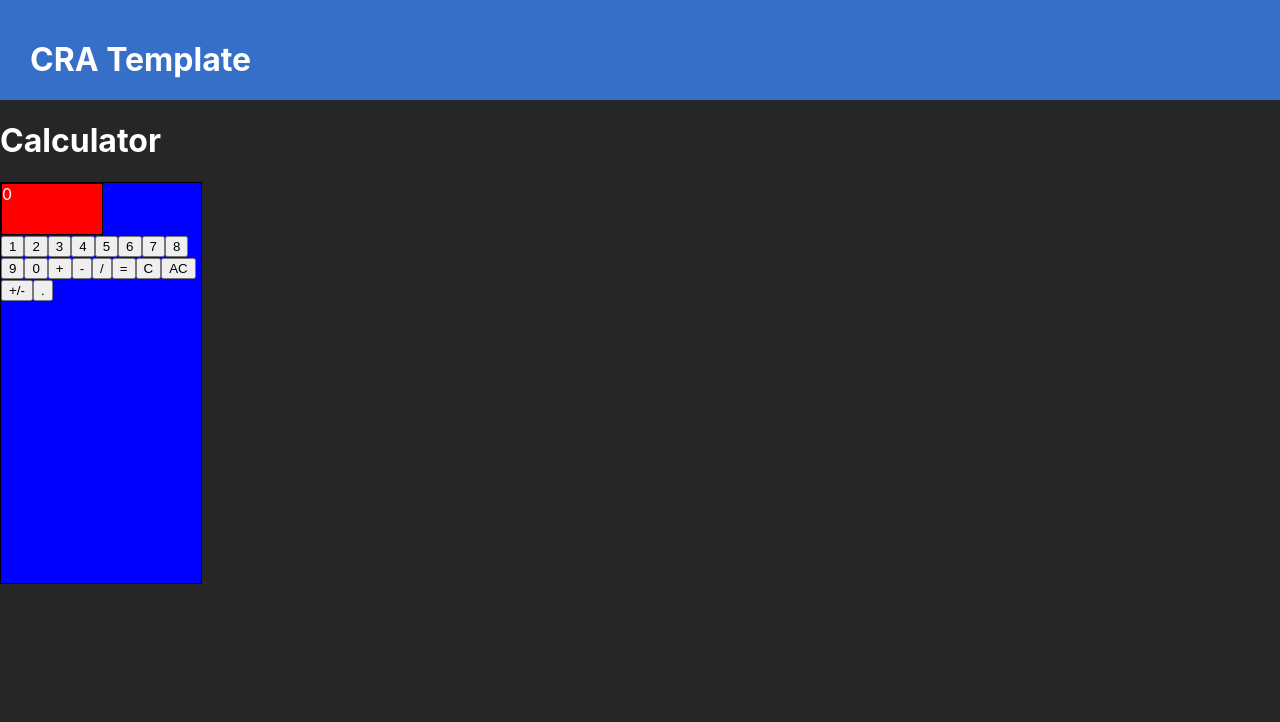
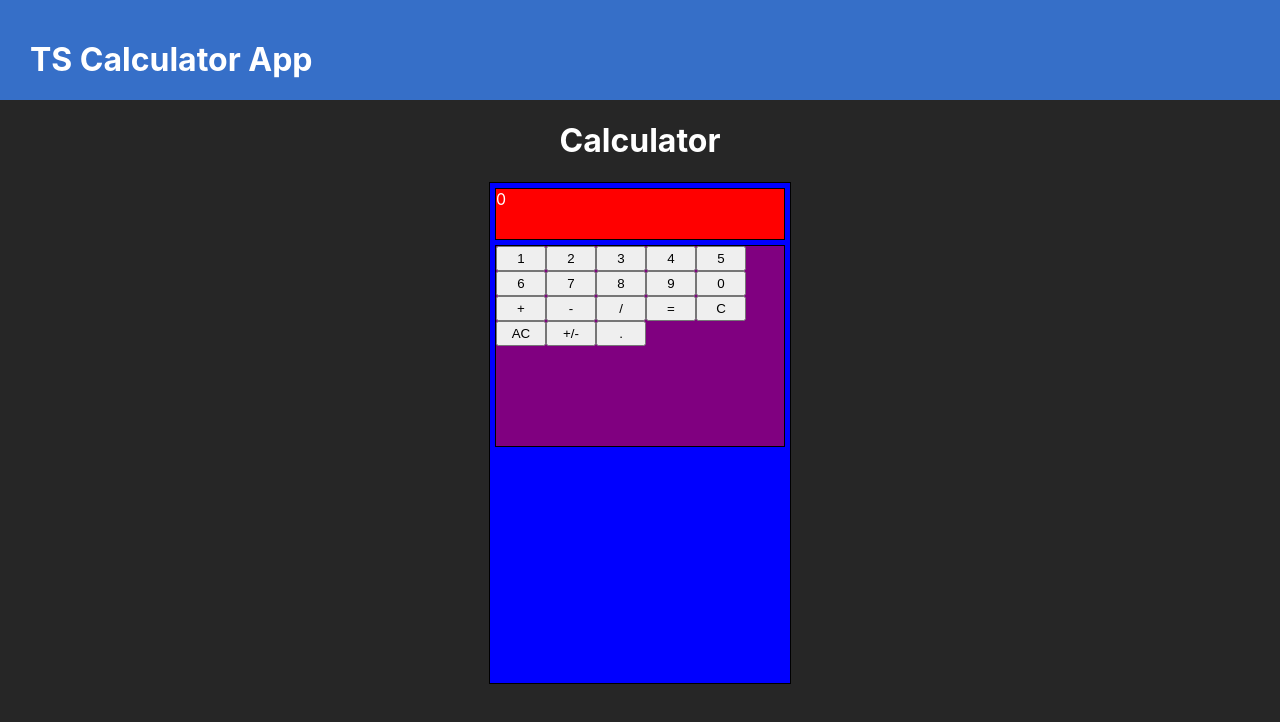
Before and after one commit to luke-hays/calculator-ts, a React (Create React App) app: page / in a window 1280 px wide. Shown: the top 722 px of the page. Built offline with nearby package versions, Linux system fonts and the light colour scheme.

Commit message:
Add some styling

```diff
--- a/src/App.tsx
+++ b/src/App.tsx
@@ -31,7 +31,7 @@ const App = (): JSX.Element => {
     <Body>
       <Header>
         <HeaderText>
-          <h1>CRA Template</h1>
+          <h1>TS Calculator App</h1>
         </HeaderText>
       </Header>
       <Calculator />
--- a/src/components/Button.tsx
+++ b/src/components/Button.tsx
@@ -1,5 +1,8 @@
 import styled from '@emotion/styled';
 
-const Button = styled('button')({});
+const Button = styled('button')({
+  height: '25px',
+  width: '50px',
+});
 
 export default Button;
--- a/src/views/Calculator.tsx
+++ b/src/views/Calculator.tsx
@@ -8,9 +8,17 @@ import Keypad from './parts/Keypad';
 const MAX_DIGIT_LENGTH = 8;
 // const MAX_DECIMAL_LENGTH = 3;
 
-const CalculatorContainer = styled(Box)({
+const CalculatorFeatures = styled(Box)({
   backgroundColor: 'blue',
-  height: '400px',
+  height: '500px',
+  width: '300px',
+});
+
+const CalculatorContainer = styled('div')({
+  display: 'flex',
+  justifyContent: 'center',
+  alignItems: 'center',
+  flexDirection: 'column',
 });
 
 const Calculator = (): JSX.Element => {
@@ -151,13 +159,13 @@ const Calculator = (): JSX.Element => {
   };
 
   return (
-    <>
+    <CalculatorContainer>
       <h1>Calculator</h1>
-      <CalculatorContainer>
+      <CalculatorFeatures>
         <Display display={display} />
         <Keypad keypadPress={keypadPress} />
-      </CalculatorContainer>
-    </>
+      </CalculatorFeatures>
+    </CalculatorContainer>
   );
 };
 
--- a/src/views/parts/Display.tsx
+++ b/src/views/parts/Display.tsx
@@ -3,7 +3,8 @@ import Box from 'components/Box';
 
 const DisplayContainer = styled(Box)({
   height: '50px',
-  width: '100px',
+  width: 'auto',
+  margin: '5px',
   backgroundColor: 'red',
 });
 
--- a/src/views/parts/Keypad.tsx
+++ b/src/views/parts/Keypad.tsx
@@ -1,3 +1,7 @@
+import styled from '@emotion/styled';
+import Box from 'components/Box';
+import Button from 'components/Button';
+
 const keys = {
   one: 1,
   two: 2,
@@ -23,64 +27,71 @@ interface KeypadProps {
   keypadPress: React.MouseEventHandler<HTMLButtonElement> | undefined;
 }
 
+const KeypadContainer = styled(Box)({
+  backgroundColor: 'purple',
+  width: 'auto',
+  height: '200px',
+  margin: '5px',
+});
+
 const Keypad = ({ keypadPress }: KeypadProps): JSX.Element => {
   return (
-    <>
-      <button type="button" onClick={keypadPress} value={keys.one}>
+    <KeypadContainer>
+      <Button type="button" onClick={keypadPress} value={keys.one}>
         {keys.one}
-      </button>
-      <button type="button" onClick={keypadPress} value={keys.two}>
+      </Button>
+      <Button type="button" onClick={keypadPress} value={keys.two}>
         {keys.two}
-      </button>
-      <button type="button" onClick={keypadPress} value={keys.three}>
+      </Button>
+      <Button type="button" onClick={keypadPress} value={keys.three}>
         {keys.three}
-      </button>
-      <button type="button" onClick={keypadPress} value={keys.four}>
+      </Button>
+      <Button type="button" onClick={keypadPress} value={keys.four}>
         {keys.four}
-      </button>
-      <button type="button" onClick={keypadPress} value={keys.five}>
+      </Button>
+      <Button type="button" onClick={keypadPress} value={keys.five}>
         {keys.five}
-      </button>
-      <button type="button" onClick={keypadPress} value={keys.six}>
+      </Button>
+      <Button type="button" onClick={keypadPress} value={keys.six}>
         {keys.six}
-      </button>
-      <button type="button" onClick={keypadPress} value={keys.seven}>
+      </Button>
+      <Button type="button" onClick={keypadPress} value={keys.seven}>
         {keys.seven}
-      </button>
-      <button type="button" onClick={keypadPress} value={keys.eight}>
+      </Button>
+      <Button type="button" onClick={keypadPress} value={keys.eight}>
         {keys.eight}
-      </button>
-      <button type="button" onClick={keypadPress} value={keys.nine}>
+      </Button>
+      <Button type="button" onClick={keypadPress} value={keys.nine}>
         {keys.nine}
-      </button>
-      <button type="button" onClick={keypadPress} value={keys.zero}>
+      </Button>
+      <Button type="button" onClick={keypadPress} value={keys.zero}>
         {keys.zero}
-      </button>
-      <button type="button" onClick={keypadPress} value={keys.plus}>
+      </Button>
+      <Button type="button" onClick={keypadPress} value={keys.plus}>
         {keys.plus}
-      </button>
-      <button type="button" onClick={keypadPress} value={keys.minus}>
+      </Button>
+      <Button type="button" onClick={keypadPress} value={keys.minus}>
         {keys.minus}
-      </button>
-      <button type="button" onClick={keypadPress} value={keys.divide}>
+      </Button>
+      <Button type="button" onClick={keypadPress} value={keys.divide}>
         {keys.divide}
-      </button>
-      <button type="button" onClick={keypadPress} value={keys.equal}>
+      </Button>
+      <Button type="button" onClick={keypadPress} value={keys.equal}>
         {keys.equal}
-      </button>
-      <button type="button" onClick={keypadPress} value={keys.clear}>
+      </Button>
+      <Button type="button" onClick={keypadPress} value={keys.clear}>
         {keys.clear}
-      </button>
-      <button type="button" onClick={keypadPress} value={keys.allClear}>
+      </Button>
+      <Button type="button" onClick={keypadPress} value={keys.allClear}>
         {keys.allClear}
-      </button>
-      <button type="button" onClick={keypadPress} value={keys.posneg}>
+      </Button>
+      <Button type="button" onClick={keypadPress} value={keys.posneg}>
         {keys.posneg}
-      </button>
-      <button type="button" onClick={keypadPress} value={keys.decimal}>
+      </Button>
+      <Button type="button" onClick={keypadPress} value={keys.decimal}>
         {keys.decimal}
-      </button>
-    </>
+      </Button>
+    </KeypadContainer>
   );
 };
 
```
